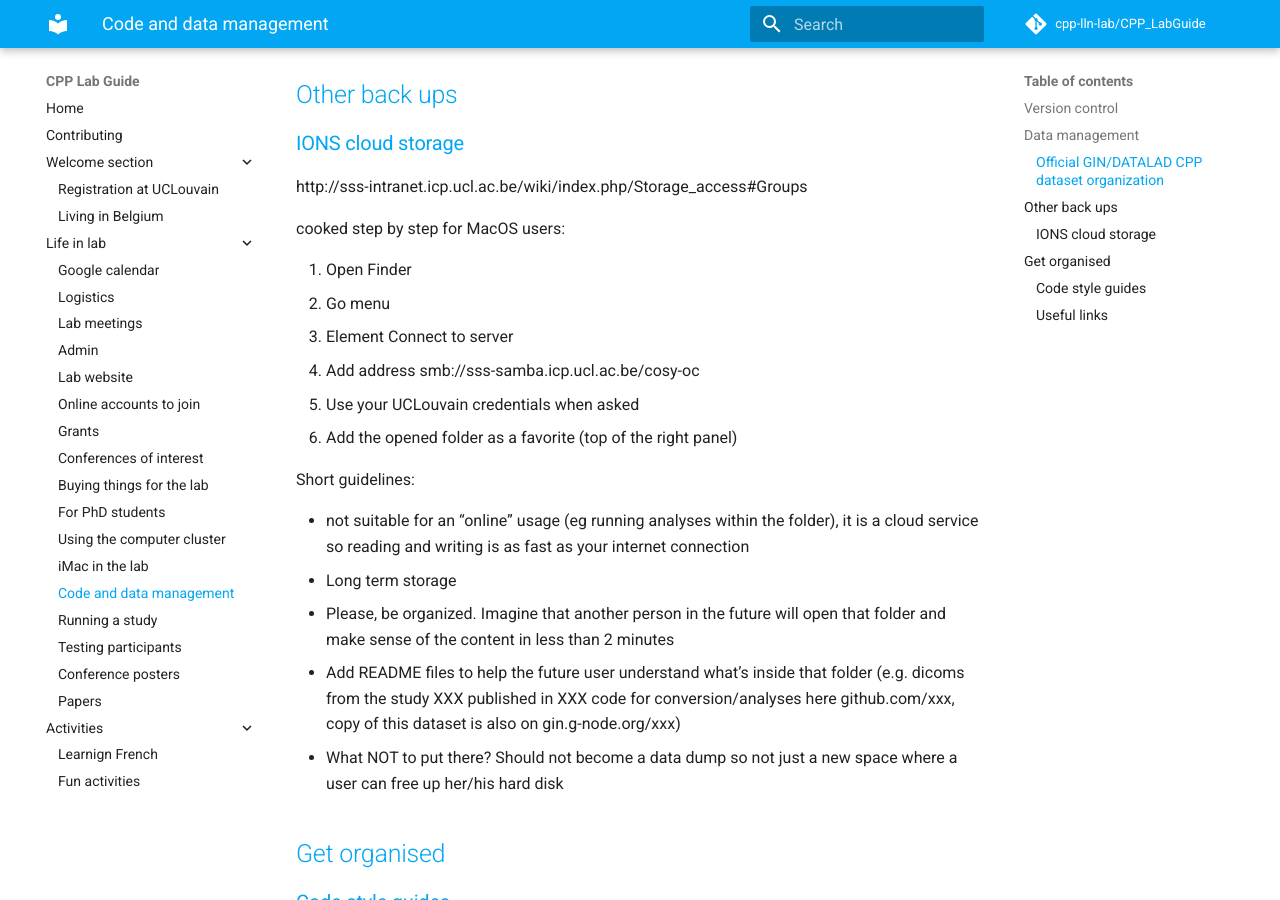
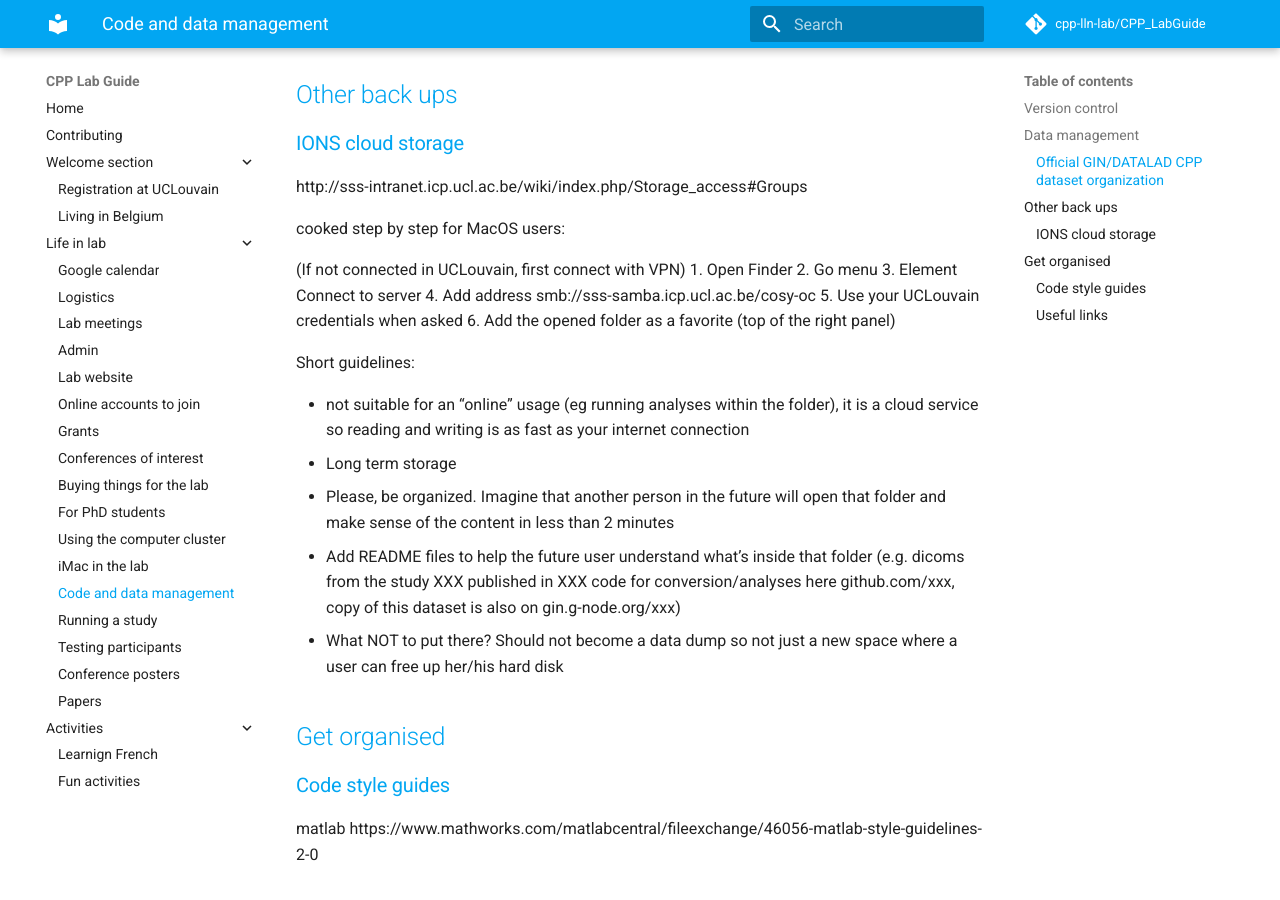
Before and after one commit to cpp-lln-lab/CPP_LabGuide, an MkDocs documentation site: the page built from doc/code_and_data_management.md, in a window 1280 px wide and 900 px high, scrolled down 1588 px. Built offline with MkDocs 1.6.1 and Material for MkDocs 9.7.7, drawn with Linux system fonts in a browser that asks for light colours; comment, search, counter and statistics services are not loaded.

Commit message:
Update code_and_data_management.md

```diff
--- a/doc/code_and_data_management.md
+++ b/doc/code_and_data_management.md
@@ -63,6 +63,7 @@ http://sss-intranet.icp.ucl.ac.be/wiki/index.php/Storage_access#Groups
 
 cooked step by step for MacOS users:
 
+(If not connected in UCLouvain, first connect with VPN)
 1. Open Finder
 2. Go menu
 3. Element Connect to server
```
